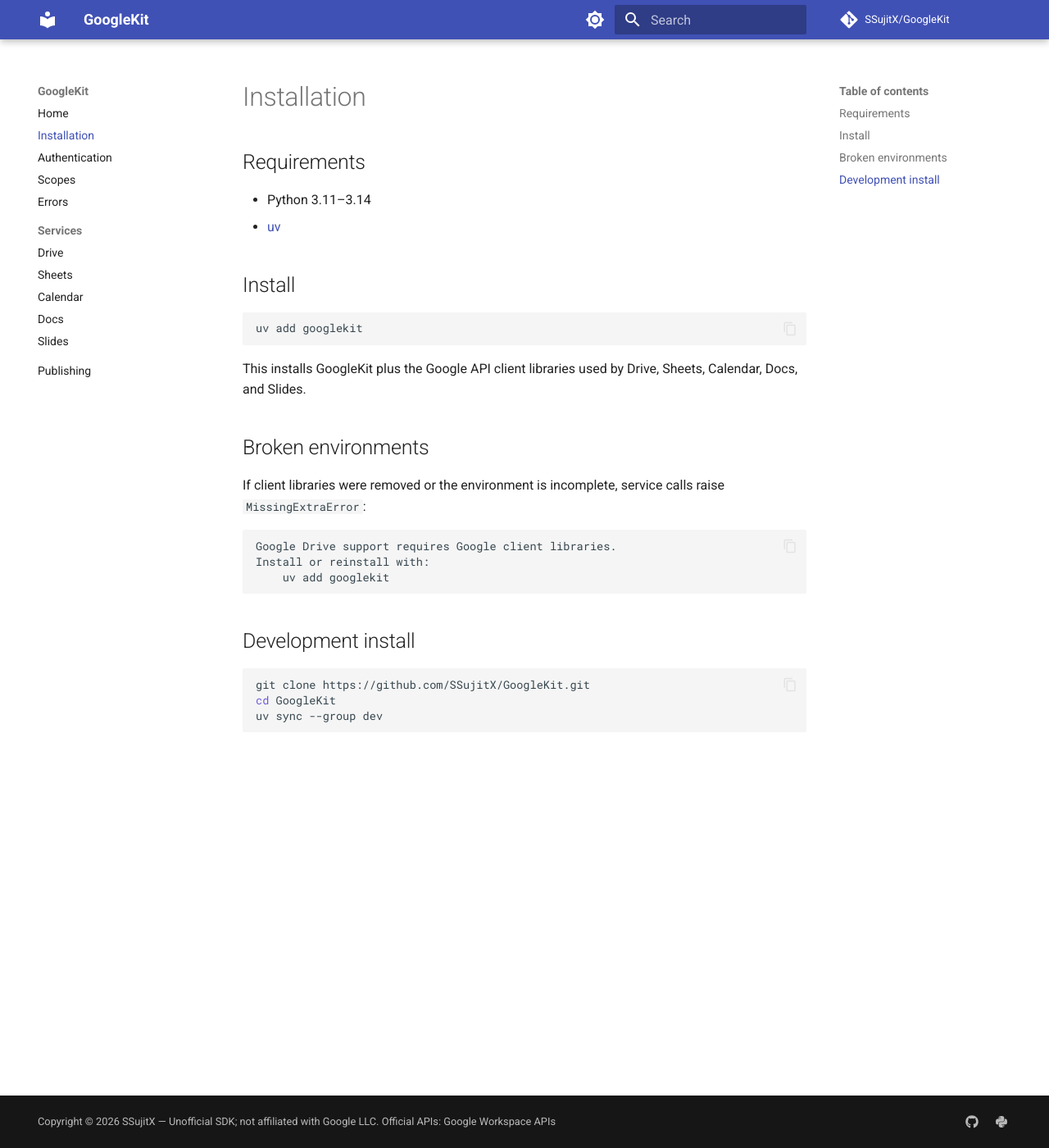
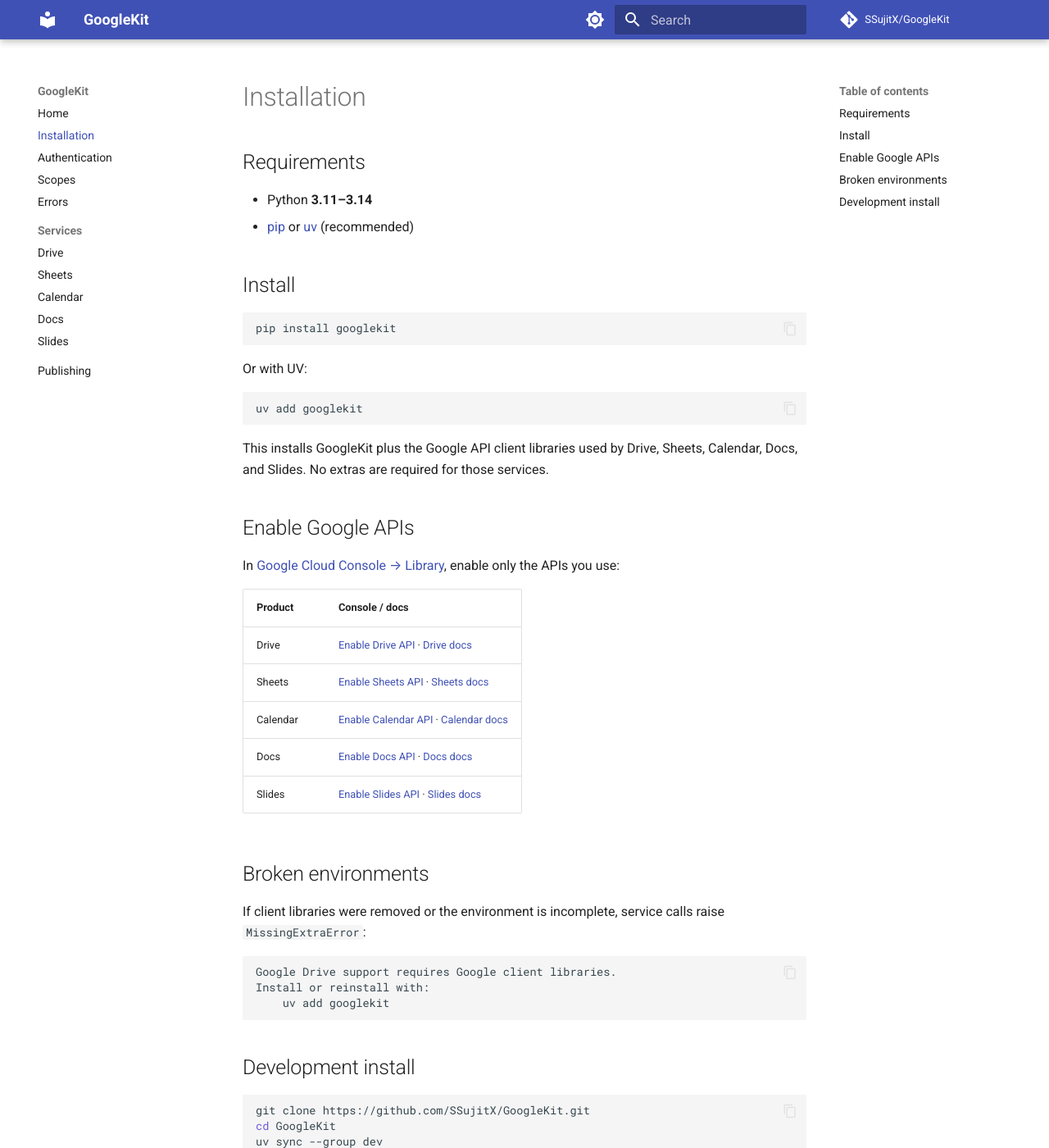
Before and after one commit to SSujitX/GoogleKit, an MkDocs documentation site: the page built from docs/installation.md, in a window 1280 px wide and 1400 px high. Shown: the whole window at 82% size. Built offline with MkDocs 1.6.1 and Material for MkDocs 9.7.7, drawn with Linux system fonts in a browser that asks for light colours; comment, search, counter and statistics services are not loaded; some of the changed text lies outside the part shown.

Commit message:
docs: Update installation instructions for GoogleKit, adding detailed API enablement steps and clarifying requirements for pip and uv

````diff
--- a/docs/installation.md
+++ b/docs/installation.md
@@ -1,17 +1,42 @@
+---
+title: Install GoogleKit (pip / uv)
+description: >-
+  Install the unofficial GoogleKit Python SDK for Drive, Sheets, Calendar, Docs,
+  and Slides. Requires Python 3.11+. Google API client libraries included by default.
+---
+
 # Installation
 
 ## Requirements
 
-- Python 3.11–3.14
-- [uv](https://docs.astral.sh/uv/)
+- Python **3.11–3.14**
+- [pip](https://pip.pypa.io/) or [uv](https://docs.astral.sh/uv/) (recommended)
 
 ## Install
+
+```bash
+pip install googlekit
+```
+
+Or with UV:
 
 ```bash
 uv add googlekit
 ```
 
-This installs GoogleKit plus the Google API client libraries used by Drive, Sheets, Calendar, Docs, and Slides.
+This installs GoogleKit plus the Google API client libraries used by Drive, Sheets, Calendar, Docs, and Slides. No extras are required for those services.
+
+## Enable Google APIs
+
+In [Google Cloud Console → Library](https://console.cloud.google.com/apis/library), enable only the APIs you use:
+
+| Product | Console / docs |
+| ------- | -------------- |
+| Drive | [Enable Drive API](https://console.cloud.google.com/apis/library/drive.googleapis.com) · [Drive docs](https://developers.google.com/workspace/drive/api/guides/about-sdk) |
+| Sheets | [Enable Sheets API](https://console.cloud.google.com/apis/library/sheets.googleapis.com) · [Sheets docs](https://developers.google.com/workspace/sheets/api/guides/concepts) |
+| Calendar | [Enable Calendar API](https://console.cloud.google.com/apis/library/calendar-json.googleapis.com) · [Calendar docs](https://developers.google.com/workspace/calendar/api/guides/overview) |
+| Docs | [Enable Docs API](https://console.cloud.google.com/apis/library/docs.googleapis.com) · [Docs docs](https://developers.google.com/workspace/docs/api/how-tos/overview) |
+| Slides | [Enable Slides API](https://console.cloud.google.com/apis/library/slides.googleapis.com) · [Slides docs](https://developers.google.com/workspace/slides/api/guides/overview) |
 
 ## Broken environments
 
@@ -30,3 +55,11 @@
 cd GoogleKit
 uv sync --group dev
 ```
+
+Docs site builds:
+
+```bash
+uv run mkdocs build --strict
+```
+
+On the Docs GitHub Actions workflow (`GOOGLEKIT_SOCIAL_CARDS=true`), Material generates [social cards](https://squidfunk.github.io/mkdocs-material/setup/setting-up-social-cards/) (Cairo is available on Ubuntu runners). Local Windows builds skip card images by default.
````
